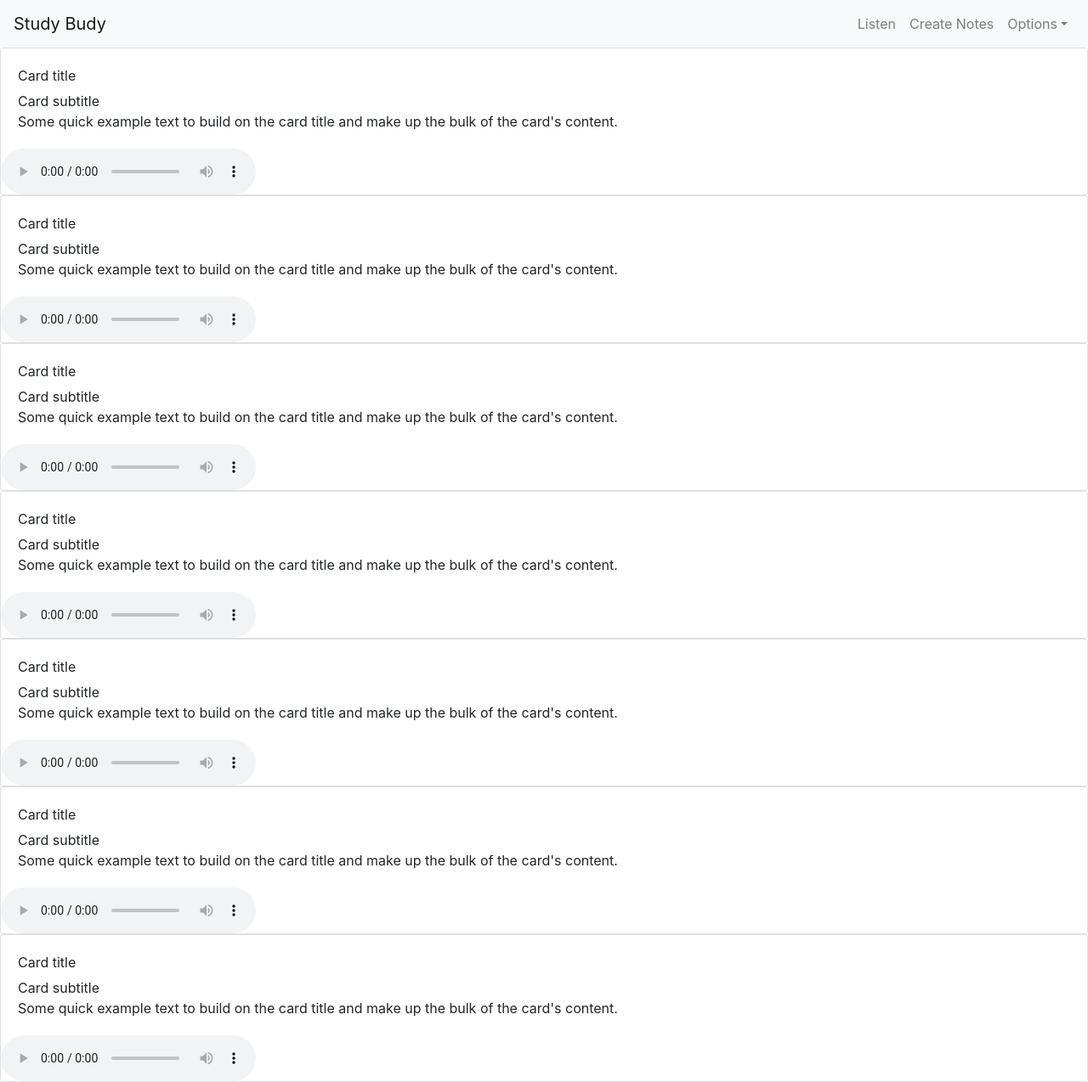
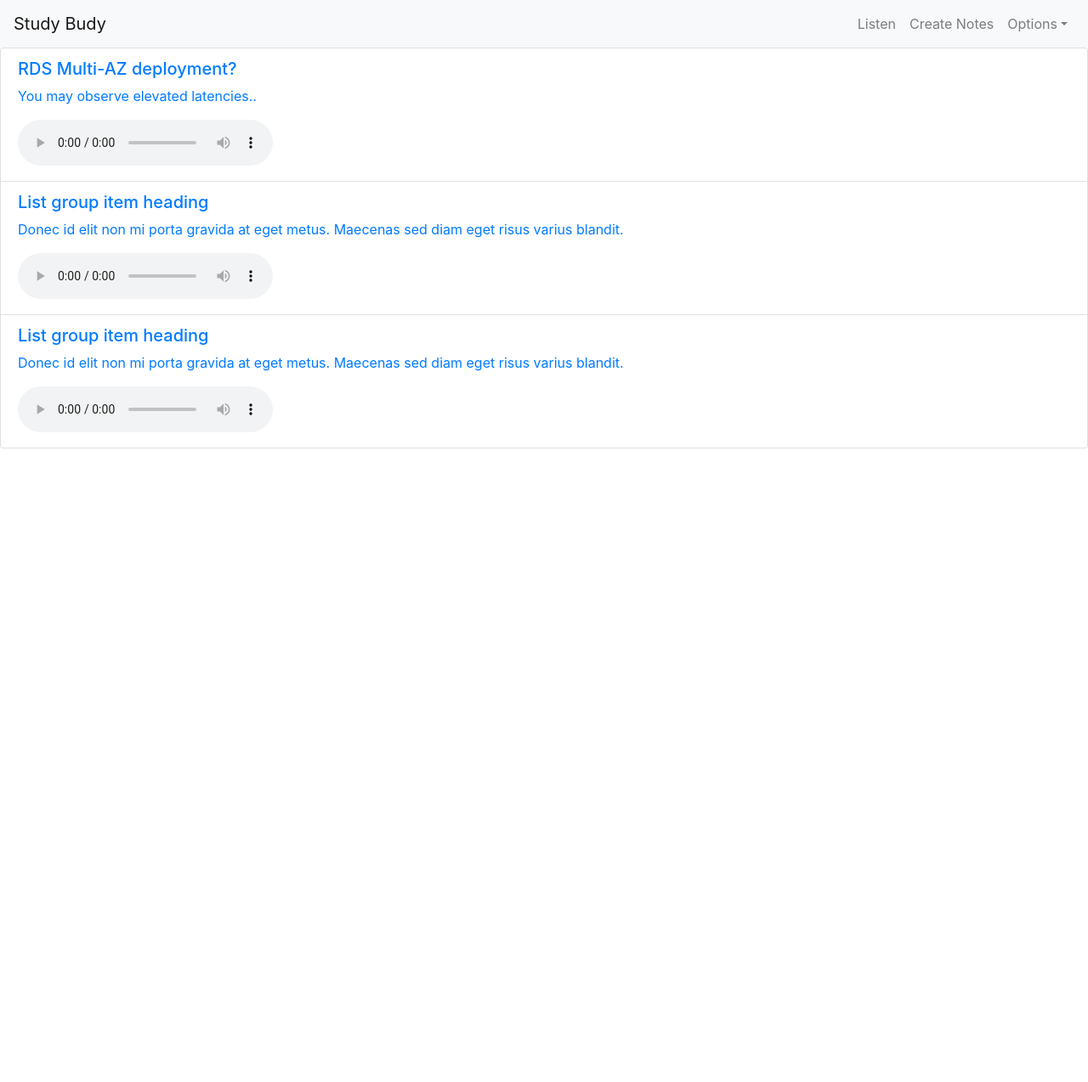
Before and after one commit to Stuckinthemiddle/study-app, a React (Create React App) app: page / in a window 1280 px wide. Shown: the whole page at 85% size. After the commit the page ends 800 px from the top, so only its background shows below. Built offline with nearby package versions, Linux system fonts and the light colour scheme.

Commit message:
back to note list

```diff
--- a/src/App.js
+++ b/src/App.js
@@ -8,7 +8,7 @@ class App extends Component {
     return (
       <div>
         <Navigation />
-        <FlashCards/>
+        <NoteList/>
       </div>
     );
   }
--- a/src/components/FlashCards.js
+++ /dev/null
@@ -1,113 +0,0 @@
-import React from 'react';
-import { Card, CardBody, CardTitle, CardSubtitle, CardText } from 'reactstrap';
-import ReactAudioPlayer from 'react-audio-player';
-
-export default class FlashCards extends React.Component {
-	constructor(props) {
-		super(props);
-		// Don't call this.setState() here!
-		this.state = { counter: 0 };
-		this.play = this.play.bind(this);
-	}
-	play = (noteUrl) => {
-		console.log('play the note' + noteUrl)
-	}
-  render() {
-    return (
-	  <div>
-        <div>
-          <Card>
-            <CardBody>
-              <CardTitle>Card title</CardTitle>
-              <CardSubtitle>Card subtitle</CardSubtitle>
-              <CardText>Some quick example text to build on the card title and make up the bulk of the card's content.</CardText>
-            </CardBody>
-            <ReactAudioPlayer
-              src="https://s3.amazonaws.com/study.tmksolutions-mp3/618f0e6c-6c48-433e-b23a-62ddb9b0fd01.mp3"
-              controls
-              />
-          </Card>
-        </div>
-        <div>
-          <Card>
-            <CardBody>
-              <CardTitle>Card title</CardTitle>
-              <CardSubtitle>Card subtitle</CardSubtitle>
-              <CardText>Some quick example text to build on the card title and make up the bulk of the card's content.</CardText>
-            </CardBody>
-            <ReactAudioPlayer
-              src="https://s3.amazonaws.com/study.tmksolutions-mp3/618f0e6c-6c48-433e-b23a-62ddb9b0fd01.mp3"
-              controls
-              />
-          </Card>
-        </div>
-        <div>
-          <Card>
-            <CardBody>
-              <CardTitle>Card title</CardTitle>
-              <CardSubtitle>Card subtitle</CardSubtitle>
-              <CardText>Some quick example text to build on the card title and make up the bulk of the card's content.</CardText>
-            </CardBody>
-            <ReactAudioPlayer
-              src="https://s3.amazonaws.com/study.tmksolutions-mp3/618f0e6c-6c48-433e-b23a-62ddb9b0fd01.mp3"
-              controls
-              />
-          </Card>
-        </div>
-        <div>
-          <Card>
-            <CardBody>
-              <CardTitle>Card title</CardTitle>
-              <CardSubtitle>Card subtitle</CardSubtitle>
-              <CardText>Some quick example text to build on the card title and make up the bulk of the card's content.</CardText>
-            </CardBody>
-            <ReactAudioPlayer
-              src="https://s3.amazonaws.com/study.tmksolutions-mp3/618f0e6c-6c48-433e-b23a-62ddb9b0fd01.mp3"
-              controls
-              />
-          </Card>
-        </div>
-        <div>
-          <Card>
-            <CardBody>
-              <CardTitle>Card title</CardTitle>
-              <CardSubtitle>Card subtitle</CardSubtitle>
-              <CardText>Some quick example text to build on the card title and make up the bulk of the card's content.</CardText>
-            </CardBody>
-            <ReactAudioPlayer
-              src="https://s3.amazonaws.com/study.tmksolutions-mp3/618f0e6c-6c48-433e-b23a-62ddb9b0fd01.mp3"
-              controls
-              />
-          </Card>
-        </div>
-        <div>
-          <Card>
-            <CardBody>
-              <CardTitle>Card title</CardTitle>
-              <CardSubtitle>Card subtitle</CardSubtitle>
-              <CardText>Some quick example text to build on the card title and make up the bulk of the card's content.</CardText>
-            </CardBody>
-            <ReactAudioPlayer
-              src="https://s3.amazonaws.com/study.tmksolutions-mp3/618f0e6c-6c48-433e-b23a-62ddb9b0fd01.mp3"
-              controls
-              />
-          </Card>
-        </div>
-        <div>
-          <Card>
-            <CardBody>
-              <CardTitle>Card title</CardTitle>
-              <CardSubtitle>Card subtitle</CardSubtitle>
-              <CardText>Some quick example text to build on the card title and make up the bulk of the card's content.</CardText>
-            </CardBody>
-            <ReactAudioPlayer
-              src="https://s3.amazonaws.com/study.tmksolutions-mp3/618f0e6c-6c48-433e-b23a-62ddb9b0fd01.mp3"
-              controls
-              />
-          </Card>
-        </div>
-
-      </div>
-    );
-  }
-}
--- a/src/components/NoteList.js
+++ b/src/components/NoteList.js
@@ -17,33 +17,29 @@ export default class NoteList extends React.Component {
 			<div>
 
       <ListGroup>
-        <ListGroupItem active tag="a" href="#">
-					<div onClick={() => this.play("https://s3.amazonaws.com/study.tmp3")}>
+        <ListGroupItem   tag="a" href="#">
           	<ListGroupItemHeading> RDS Multi-AZ deployment?</ListGroupItemHeading>
           	<ListGroupItemText>
             You may observe elevated latencies..
           </ListGroupItemText>
-					</div>
-					<div>
+
 				<ReactAudioPlayer
 					src="https://s3.amazonaws.com/study.tmksolutions-mp3/618f0e6c-6c48-433e-b23a-62ddb9b0fd01.mp3"
 					controls
 				/>
-			</div>
+
         </ListGroupItem>
         <ListGroupItem tag="a" href="#">
-					<div onClick={() => this.play("https://s3.amazonaws.com/study.tmksolutions-mp3/618f0e6c-6c48-433e-b23a-62ddb9b0fd01.mp3")}>
 						<ListGroupItemHeading>List group item heading</ListGroupItemHeading>
 						<ListGroupItemText  >
 						Donec id elit non mi porta gravida at eget metus. Maecenas sed diam eget risus varius blandit.
 						</ListGroupItemText>
-					</div>
 					<ReactAudioPlayer
 					src="https://s3.amazonaws.com/study.tmksolutions-mp3/618f0e6c-6c48-433e-b23a-62ddb9b0fd01.mp3"
 					controls
 					/>
         </ListGroupItem>
-        <ListGroupItem>
+        <ListGroupItem  tag="a" href="#">
           <ListGroupItemHeading>List group item heading</ListGroupItemHeading>
           <ListGroupItemText>
           Donec id elit non mi porta gravida at eget metus. Maecenas sed diam eget risus varius blandit.
```
